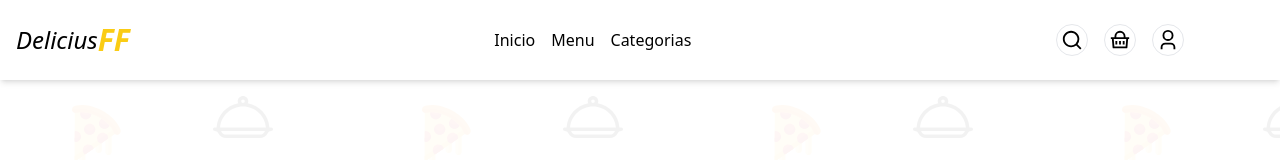
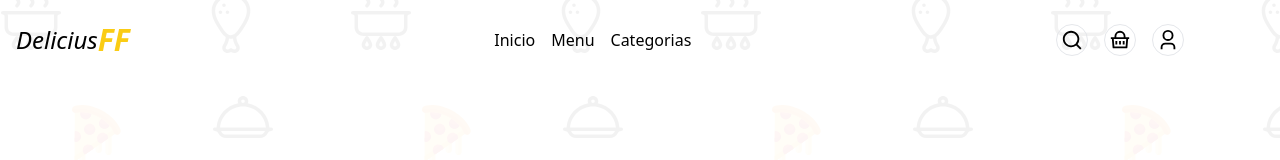
Before and after one commit to CigarritoRD/foodapp, a React (Vite) app: page / in a window 1280 px wide. Shown: the top 160 px of the page. Built offline with nearby package versions, Linux system fonts and the light colour scheme.

Commit message:
fix:  cambio de links por navlinks al menu

```diff
--- a/src/components/NavBar.jsx
+++ b/src/components/NavBar.jsx
@@ -1,45 +1,69 @@
 import React from "react";
 import { RiSearchLine, RiShoppingBasketLine, RiUser3Line } from "react-icons/ri";
-import { Link } from "react-router-dom";
+import { NavLink } from "react-router-dom";
 const NavBar = () => {
   return (
-    <header className='bg-white top-0 left-0 right-0 mx-auto w-full z-50 shadow-md '>
-      <nav className='   h-20 capitalize flex justify-between items-center max-w-[1200px] px-4'>
+    <nav className='  h-20 capitalize flex justify-between items-center max-w-[1200px] px-4'>
+      <NavLink to={"home"}>
         <h1 className=' cursor-pointer text-2xl italic font-medium flex items-center justify-center'>
           Delicius <span className='font-bold text-3xl text-yellow-400'> FF</span>
         </h1>
+      </NavLink>
 
-        <ul className='md:flex hidden gap-4 font-medium text-md'>
-          <li className='hover:text-yellow-400 duration-150 cursor-pointer'>
-            <Link to={"/"}>Inicio</Link>
+      <ul className='md:flex hidden gap-4 text-md'>
+        <li>
+          <NavLink
+            className={({ isActive }) =>
+              "hover:text-yellow-400 duration-150 cursor-pointer active:font-bold " +
+              (isActive ? "font-bold text-yellow-400" : "")
+            }
+            to={"home"}
+          >
+            Inicio
+          </NavLink>
         </li>
-          <li className='hover:text-yellow-400 duration-150 cursor-pointer'>
-            <Link to={"/menu"}>Menu</Link>
+        <li>
+          <NavLink
+            className={({ isActive }) =>
+              `hover:text-yellow-400 duration-150 cursor-pointer
+              ${isActive ? "font-bold text-yellow-400" : " "}`
+            }
+            to={"menu"}
+          >
+            Menu
+          </NavLink>
         </li>
-          <li className='hover:text-yellow-400 duration-150 cursor-pointer'>
-            <Link to={"/categoria"}>Categorias</Link>
+        <li>
+          <NavLink
+            className={({ isActive }) =>
+              `hover:text-yellow-400 duration-150 cursor-pointer
+                          ${isActive ? "font-bold text-yellow-400" : ""}`
+            }
+            to={"categorias"}
+          >
+            Categorias
+          </NavLink>
         </li>
       </ul>
 
       <ul className='flex gap-4 '>
         <li className='cursor-pointer hover:bg-yellow-400 duration-200 border rounded-full p-1'>
-            <Link to={"/busqueda"}>
+          <NavLink to={"/busqueda"}>
             <RiSearchLine size={22} />
-            </Link>
+          </NavLink>
         </li>
         <li className='cursor-pointer hover:bg-yellow-400 duration-200 border rounded-full p-1'>
-            <Link to={"/carrito"}>
+          <NavLink to={"carrito"}>
             <RiShoppingBasketLine size={22} />
-            </Link>
+          </NavLink>
         </li>
         <li className='cursor-pointer hover:bg-yellow-400 duration-200 border rounded-full p-1'>
-            <Link to={"/usuario"}>
+          <NavLink to={"usuario"}>
             <RiUser3Line size={22} />
-            </Link>
+          </NavLink>
         </li>
       </ul>
     </nav>
-    </header>
   );
 };
 
```
Lines whose indentation alone changed are shown as unchanged.
